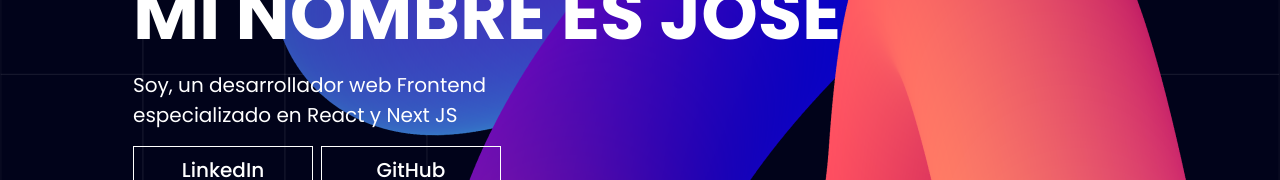
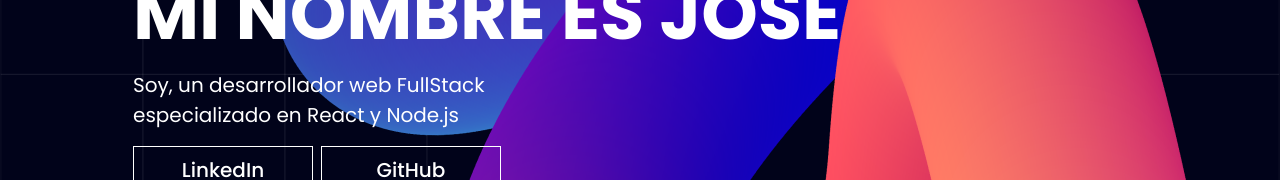
Before and after one commit to JoseLuria/jose-portfolio, a React (Vite) app: page / in a window 1280 px wide. Shown: the part 356-536 px from the top of the page. Built offline with nearby package versions, Linux system fonts and the light colour scheme.

Commit message:
added new description and updated resume

```diff
--- a/src/containers/Header/Header.tsx
+++ b/src/containers/Header/Header.tsx
@@ -13,9 +13,9 @@ const Header = () => {
           Mi nombre es José
         </Title>
         <Paragraph>
-          Soy, un desarrollador web Frontend
+          Soy, un desarrollador web FullStack
           <br />
-          especializado en React y Next JS
+          especializado en React y Node.js
         </Paragraph>
         <div className={styles.headerButtons}>
           <LinkButton
```
Also changed, not shown: 1 other file (tests, documents, lock files or other folders).
